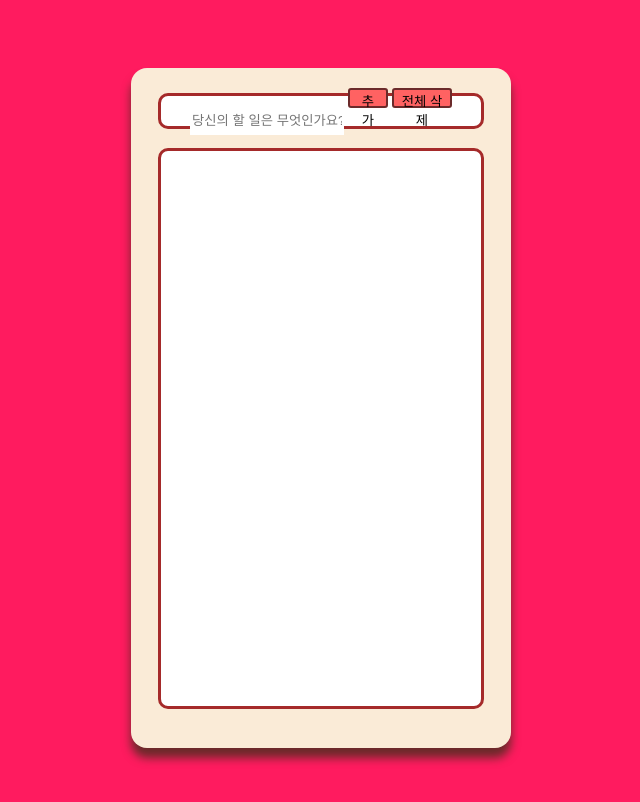
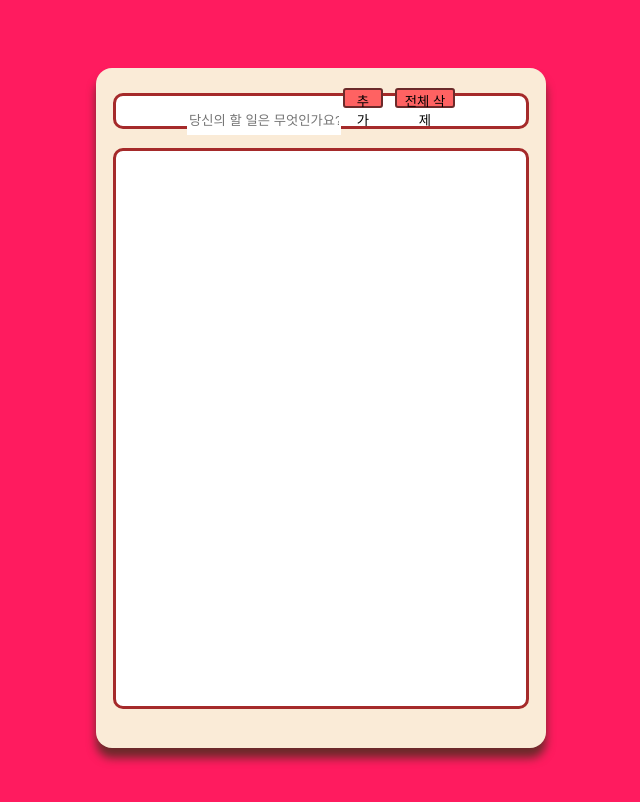
Before and after one commit to jeongwoo903/To-Do-List, a plain HTML site: page index.html in a window 1280 px wide. Shown: the whole page, without its empty margins (327-967 px from the left). Drawn offline with Linux system fonts and the light colour scheme.

Commit message:
recent commit

```diff
--- a/style.css
+++ b/style.css
@@ -39,14 +39,14 @@ body {
   align-items: center;
   border-radius: 16px;
   position: absolute;
+  box-shadow: 0 10px 10px #6b2a2a;
+  background-color: antiquewhite;
   width: 50vw;
   height: 70vh;
   min-width: 380px;
   min-height: 680px;
-  max-width: 380px;
+  max-width: 450px;
   max-height: 680px;
-  box-shadow: 0 10px 10px #6b2a2a;
-  background-color: antiquewhite;
 }
 
 .container {
@@ -60,6 +60,12 @@ body {
   max-width: 410px;
   max-height: 630px;
   border-radius: 16px;
+}
+.content-container div {
+  font-size: 8px;
+  display: center;
+  justify-content: center;
+  align-items: center;
 }
 
 .text {
@@ -89,6 +95,7 @@ body {
   background: #ff6262;
   border: 2px solid #6b2a2a;
   border-radius: 3px;
+  margin-left: 10px;
 }
 
 .content-container {
@@ -98,7 +105,9 @@ body {
   position: absolute;
   border: 3px solid #a52a2a;
   border-radius: 10px;
-  width: 320px;
+  width: 45vw;
+  max-width: 410px;
+  min-width: 350px;
   height: 30px;
   background-color: #ffffff;
 }
@@ -110,7 +119,9 @@ body {
   top: 55px;
   border: 3px solid #a52a2a;
   border-radius: 10px;
-  width: 320px;
+  width: 45vw;
+  max-width: 410px;
+  min-width: 350px;
   height: 555px;
   overflow: scroll;
   background-color: #ffffff;
```
